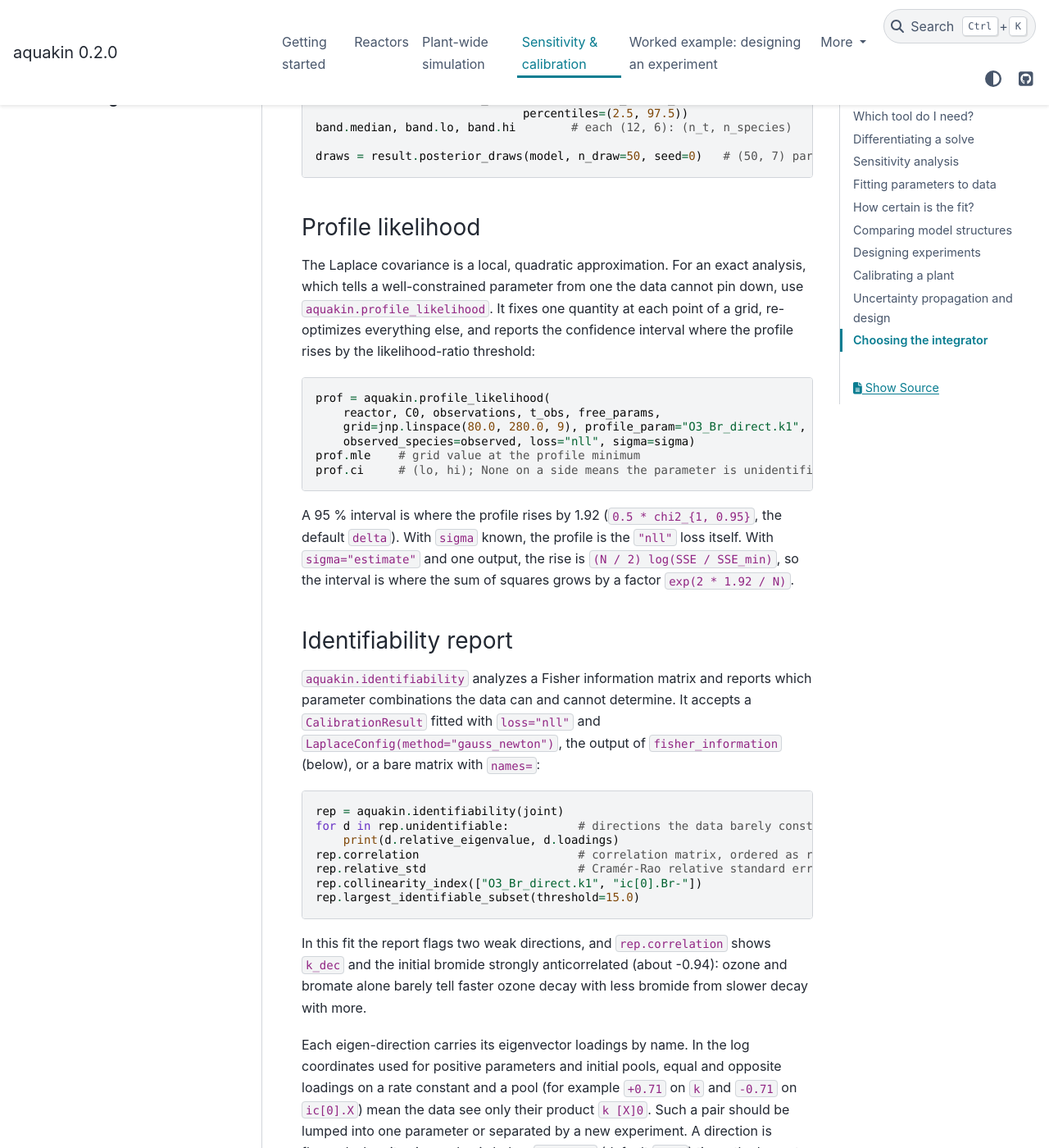
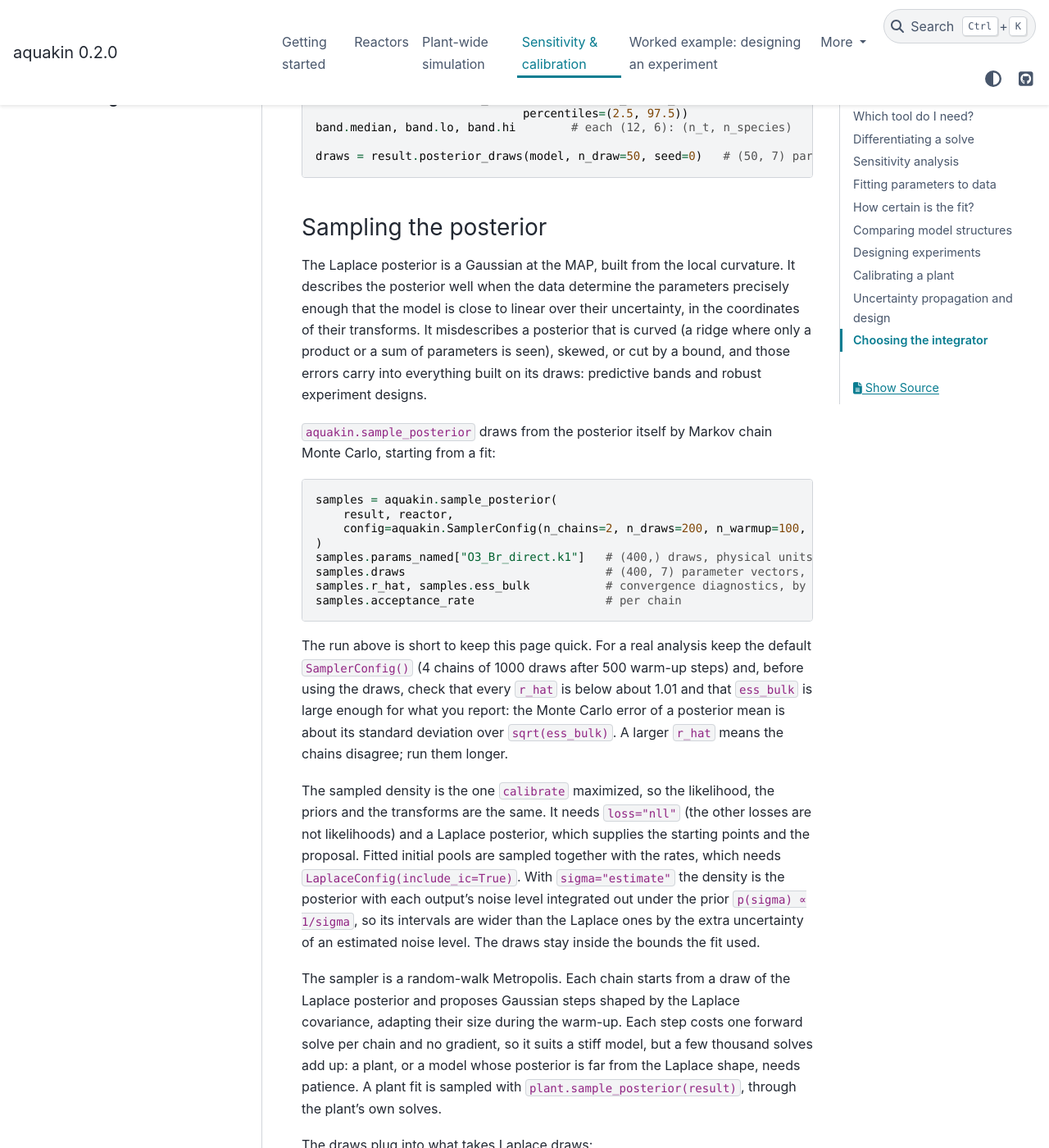
Before and after one commit to DeGrootResearchGroup/aquakin, a Sphinx documentation site: the page built from docs/sensitivity_and_calibration.md, in a window 1280 px wide and 1400 px high, scrolled down 15341 px. Shown: the whole window at 82% size. Built offline with Sphinx 7.4.7 and the PyData theme 0.15.4, drawn with Linux system fonts in a browser that asks for light colours; some of the changed text lies outside the part shown.

Commit message:
Document posterior sampling (#686)
A "Sampling the posterior" section in the sensitivity and calibration guide:
when the Laplace posterior suffices and when it does not, the call and its
diagnostics, the Jeffreys reading of sigma="estimate", the draws in
predictive_band and robust design, and reading Laplace intervals in the
transformed coordinates. The public API map, the package structure, a
changelog fragment, and a path-scoped rule for the sampler
(.claude/rules/integration-sampling.md, with its CLAUDE.md index row).

Co-Authored-By: Claude Opus 5.5 <noreply@anthropic.com>

````diff
--- a/docs/sensitivity_and_calibration.md
+++ b/docs/sensitivity_and_calibration.md
@@ -17,7 +17,7 @@ to know *how* an output depends on its inputs, or to fit a model to data.
 | How does an output change with each parameter, here? | `aquakin.sensitivity`, `reactor.solve_sensitivity` | `plant.steady_state_sensitivity`, `plant.dynamic_sensitivity`, `plant.solve_sensitivity` |
 | Which inputs matter over a whole range? | `aquakin.dgsm`; `aquakin.sobol_indices` for first-order and interaction shares | `plant.steady_state_dgsm`, `plant.dynamic_dgsm` |
 | Which parameter values fit my data? | `aquakin.calibrate` (`aquakin.fit` for a point estimate only) | `plant.calibrate` |
-| How well do the data determine them? | the Laplace posterior, `aquakin.profile_likelihood`, `aquakin.identifiability` | the same, with `plant_profile_likelihood` |
+| How well do the data determine them? | the Laplace posterior, `aquakin.sample_posterior`, `aquakin.profile_likelihood`, `aquakin.identifiability` | the same, with `plant.sample_posterior` and `plant_profile_likelihood` |
 | Which model structure do the data support? | `aquakin.aic`, `aicc`, `bic`, `compare_models` | the same |
 | What should I measure next? | `aquakin.fisher_information`, `rank_experiments`, `optimize_experiment`, `design_from_candidates` | `plant_fisher_information`, `plant_rank_sensor_sets` |
 | How uncertain is a prediction? Which design is best? | `aquakin.monte_carlo`, `compare_scenarios`, `optimize_design` | the same |
@@ -621,6 +621,70 @@ band.median, band.lo, band.hi        # each (12, 6): (n_t, n_species)
 
 draws = result.posterior_draws(model, n_draw=50, seed=0)   # (50, 7) parameter vectors
 ```
+
+### Sampling the posterior
+
+The Laplace posterior is a Gaussian at the MAP, built from the local
+curvature. It describes the posterior well when the data determine the
+parameters precisely enough that the model is close to linear over their
+uncertainty, in the coordinates of their transforms. It misdescribes a
+posterior that is curved (a ridge where only a product or a sum of
+parameters is seen), skewed, or cut by a bound, and those errors carry into
+everything built on its draws: predictive bands and robust experiment
+designs.
+
+`aquakin.sample_posterior` draws from the posterior itself by Markov chain
+Monte Carlo, starting from a fit:
+
+```python
+samples = aquakin.sample_posterior(
+    result, reactor,
+    config=aquakin.SamplerConfig(n_chains=2, n_draws=200, n_warmup=100, seed=0),
+)
+samples.params_named["O3_Br_direct.k1"]   # (400,) draws, physical units
+samples.draws                             # (400, 7) parameter vectors, as posterior_draws
+samples.r_hat, samples.ess_bulk           # convergence diagnostics, by coordinate
+samples.acceptance_rate                   # per chain
+```
+
+The run above is short to keep this page quick. For a real analysis keep the
+default `SamplerConfig()` (4 chains of 1000 draws after 500 warm-up steps) and,
+before using the draws, check that every `r_hat` is below about 1.01 and that
+`ess_bulk` is large enough for what you report: the Monte Carlo error of a
+posterior mean is about its standard deviation over `sqrt(ess_bulk)`. A larger
+`r_hat` means the chains disagree; run them longer.
+
+The sampled density is the one `calibrate` maximized, so the likelihood, the
+priors and the transforms are the same. It needs `loss="nll"` (the other
+losses are not likelihoods) and a Laplace posterior, which supplies the
+starting points and the proposal. Fitted initial pools are sampled together
+with the rates, which needs `LaplaceConfig(include_ic=True)`. With
+`sigma="estimate"` the density is the posterior with each output's noise level
+integrated out under the prior `p(sigma) ∝ 1/sigma`, so its intervals are
+wider than the Laplace ones by the extra uncertainty of an estimated noise
+level. The draws stay inside the bounds the fit used.
+
+The sampler is a random-walk Metropolis. Each chain starts from a draw of the
+Laplace posterior and proposes Gaussian steps shaped by the Laplace
+covariance, adapting their size during the warm-up. Each step costs one
+forward solve per chain and no gradient, so it suits a stiff model, but a few
+thousand solves add up: a plant, or a model whose posterior is far from the
+Laplace shape, needs patience. A plant fit is sampled with
+`plant.sample_posterior(result)`, through the plant's own solves.
+
+The draws plug into what takes Laplace draws:
+
+```python
+band = result.predictive_band(reactor, C0, t_obs, draws=samples.draws)
+robust_draws = samples.draws[::40]      # e.g. param_draws for optimize_experiment
+```
+
+When the Laplace intervals are enough, read them in the coordinates the fit
+ran in. For a parameter with `transform: positive_log`, the interval
+`exp(log(p) ± 1.96 sd)`, with `sd` the square root of the diagonal of
+`result.posterior_cov`, follows a skewed posterior far better than `p ± 1.96 *
+params_named_std`, which is the same uncertainty mapped linearly to physical
+units.
 
 ### Profile likelihood
 
````
Also changed, not shown: CLAUDE.md (+1 -0 lines), changelog.d/686.added.md (added, +9 -0 lines), docs/package_structure.md (+6 -2 lines), docs/public_api.md (+2 -1 lines), .claude/rules/integration-calibrate.md, .claude/rules/integration-sampling.md (added).
